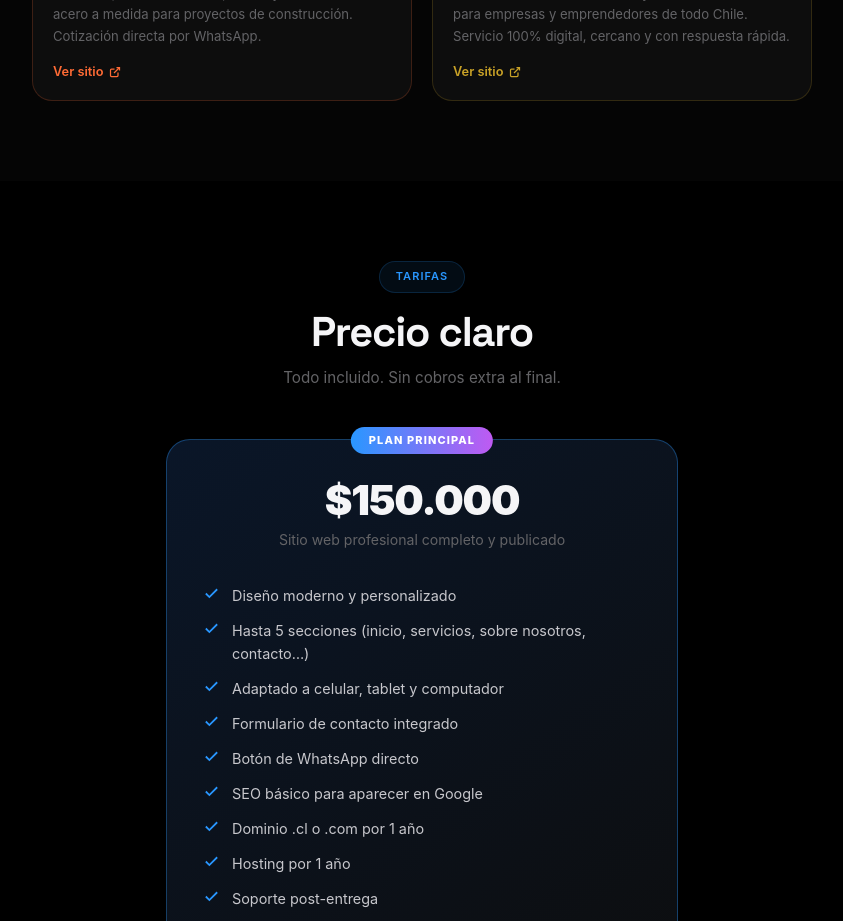
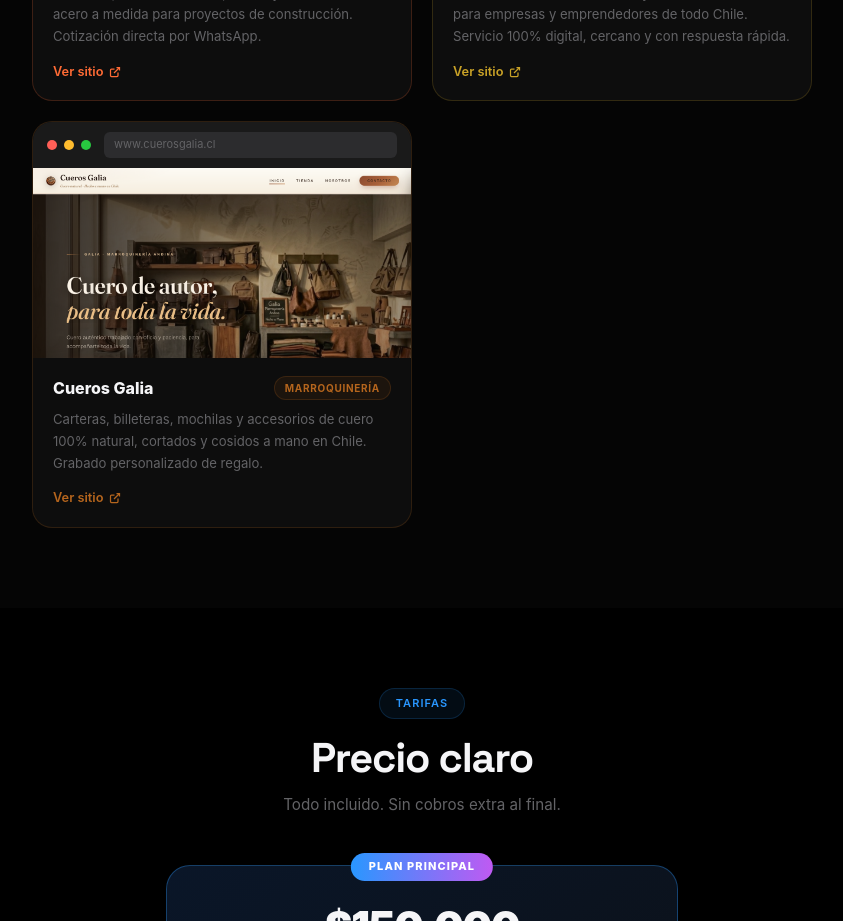
Before and after one commit to gersonfabianparra-jpg/FIXDAY, a Next.js app: page /paginas-web in a window 1280 px wide. Shown: the part 4620-5541 px from the top of the page, without its empty margins (218-1061 px from the left). Built offline with nearby package versions, Linux system fonts and the light colour scheme; no server answers.

Commit message:
Add Cueros Galia to portfolio catalog

```diff
--- a/app/paginas-web/page.tsx
+++ b/app/paginas-web/page.tsx
@@ -108,6 +108,15 @@ const CLIENTES = [
     screenshot: '/screenshots/rbcontabilidades.png',
     color: '#C9A227',
     border: 'rgba(201,162,39,.2)',
+  },
+  {
+    name: 'Cueros Galia',
+    url: 'https://www.cuerosgalia.cl',
+    category: 'Marroquinería',
+    desc: 'Carteras, billeteras, mochilas y accesorios de cuero 100% natural, cortados y cosidos a mano en Chile. Grabado personalizado de regalo.',
+    screenshot: '/screenshots/cuerosgalia.png',
+    color: '#B5651D',
+    border: 'rgba(181,101,29,.2)',
   },
 ]
 
```
Also changed, not shown: public/screenshots/cuerosgalia.png (added).
